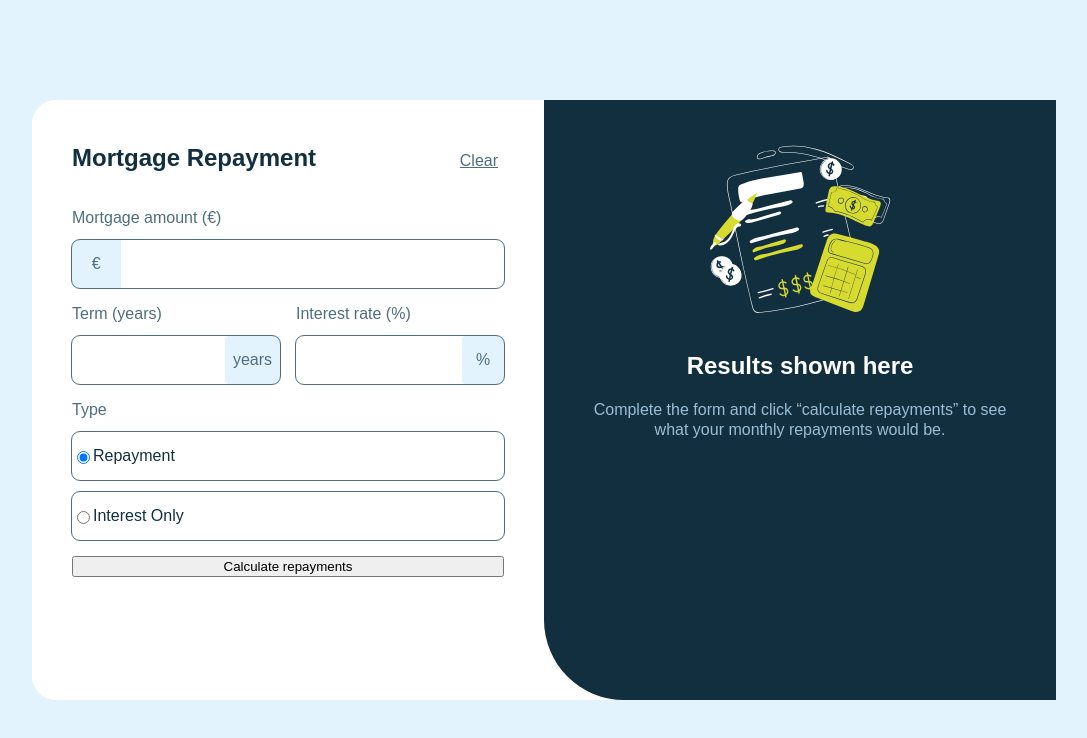
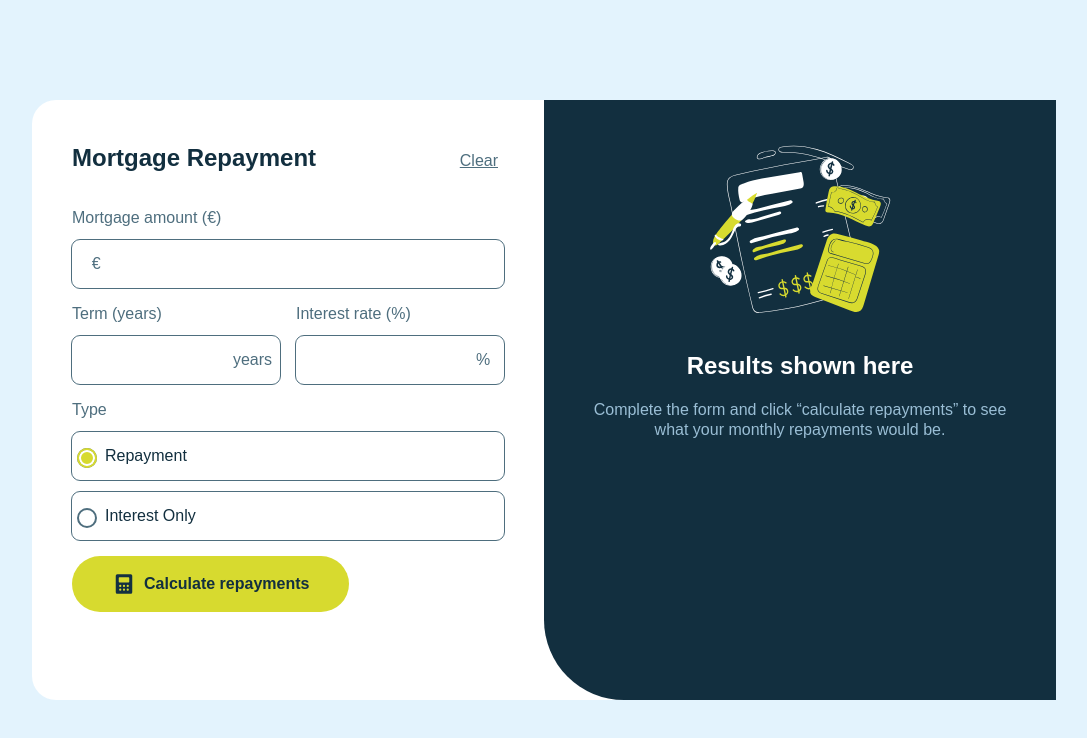
Before and after one commit to JosielLima/mortgage-repayment-calculator, a React (Vite) app: page / in a window 1280 px wide. Shown: the top 738 px of the page, without its empty margins (96-1183 px from the left). Built offline with nearby package versions, Linux system fonts and the light colour scheme.

Commit message:
styles for radio input

```diff
--- a/src/components/Form.jsx
+++ b/src/components/Form.jsx
@@ -1,4 +1,5 @@
 import { useState } from 'react';
+import calculatorIcon from '../assets/icon-calculator.svg';
 
 const Form = ({setResults}) => {
   const [form, setForm] = useState({
@@ -134,7 +135,10 @@ const Form = ({setResults}) => {
             <label htmlFor="interest" className='text-preset-3 text-slate-900'>Interest Only</label>
           </div>
         </div>
-        <button type="submit" className="btn btn-primary">Calculate repayments</button>
+        <button type="submit" className="btn btn-primary text-preset-3">
+          <img src={calculatorIcon} alt="Calculator icon"/>
+          Calculate repayments
+        </button>
       </form>
     </div>
   );
--- a/src/styles/components.css
+++ b/src/styles/components.css
@@ -114,6 +114,7 @@
       border-top-left-radius: 4px;
       border-bottom-left-radius: 4px;
       padding: 0 0.5rem;
+      background-color: #fff;
     }
   }
 
@@ -126,9 +127,62 @@
     line-height: var(--line-height-tight);
     padding: 0 var(--space-10);
     color: var(--color-slate-700);
+    background-color: #fff;
    }
 
-  .radio {
+   input[type=radio] {
+    -webkit-appearance: none;
+    appearance: none;
+    background: #fff; /* this is needed for iOS. Otherwise the background just becomes black. */
+    border: 2px solid var(--color-slate-700);
+    height: 20px;
+    width: 20px;
+    display: inline-block;
+    border-radius: 100%;
+    vertical-align: text-bottom;
+    margin-right: 0.5rem;
+    position: relative;
+
+    &[disabled],
+    &[aria-disabled=true] {
+      opacity: .4;
+    }
+
+    &::before {
+      content: '';
+      position: absolute;
+      margin: auto;
+      left: 0;
+      right: 0;
+      bottom: 0;
+      overflow: hidden;
+      top: 0;
+    }
+    &:focus {
+     background-color: #fff;
+    }
+    &:checked {
+      &::before {
+        background-color: var(--color-primary);
+        border-radius: 50%;
+        border: 2px solid #fff;
+        outline: 2px solid  var(--color-primary);
+      }
+    }
+  }
+
+  .btn-primary {
+    background-color: var(--color-primary);
+    color: var(--color-slate-900);
+    border: none;
+    outline: none;
+    border-radius: 999px;
+    padding: 16px 40px;
     display: flex;
+    font-weight: bold;
+    justify-content: space-between;
+    align-items: center;
+    gap: 0.5rem;
+    width: fit-content;
   }
 }
```
